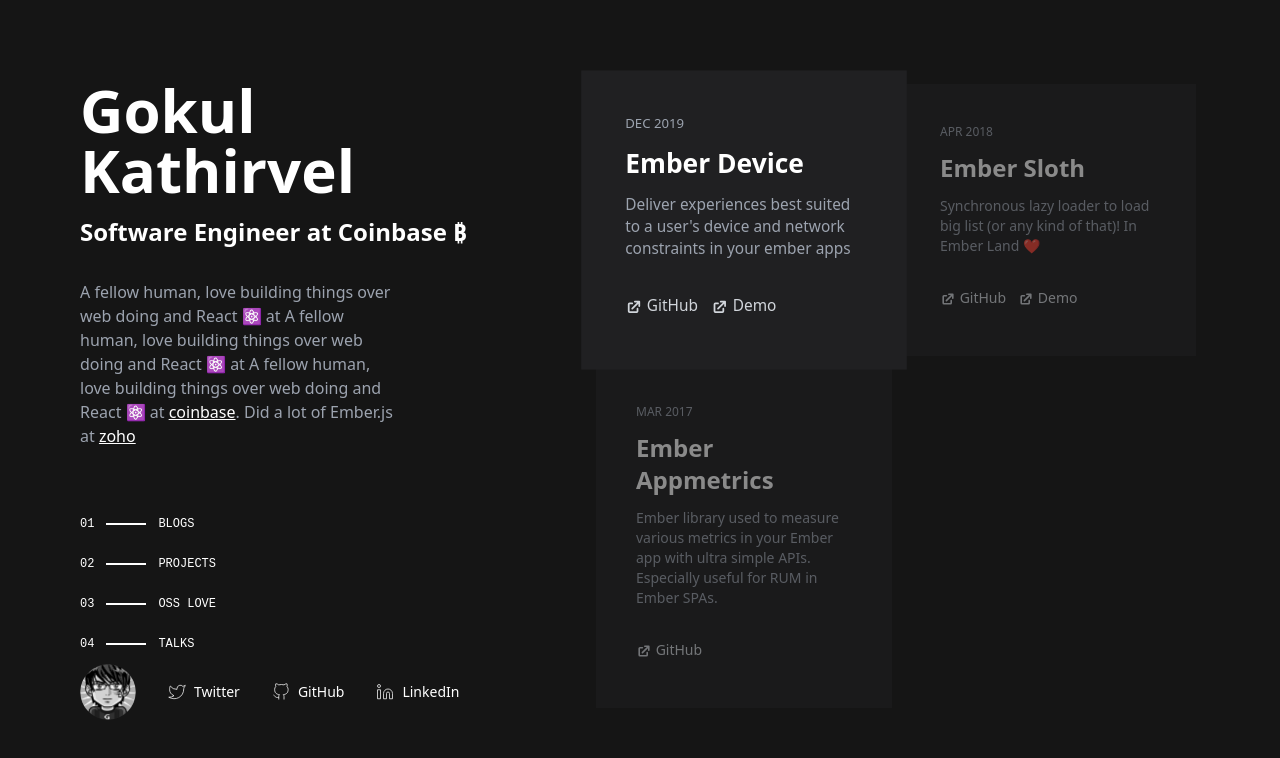
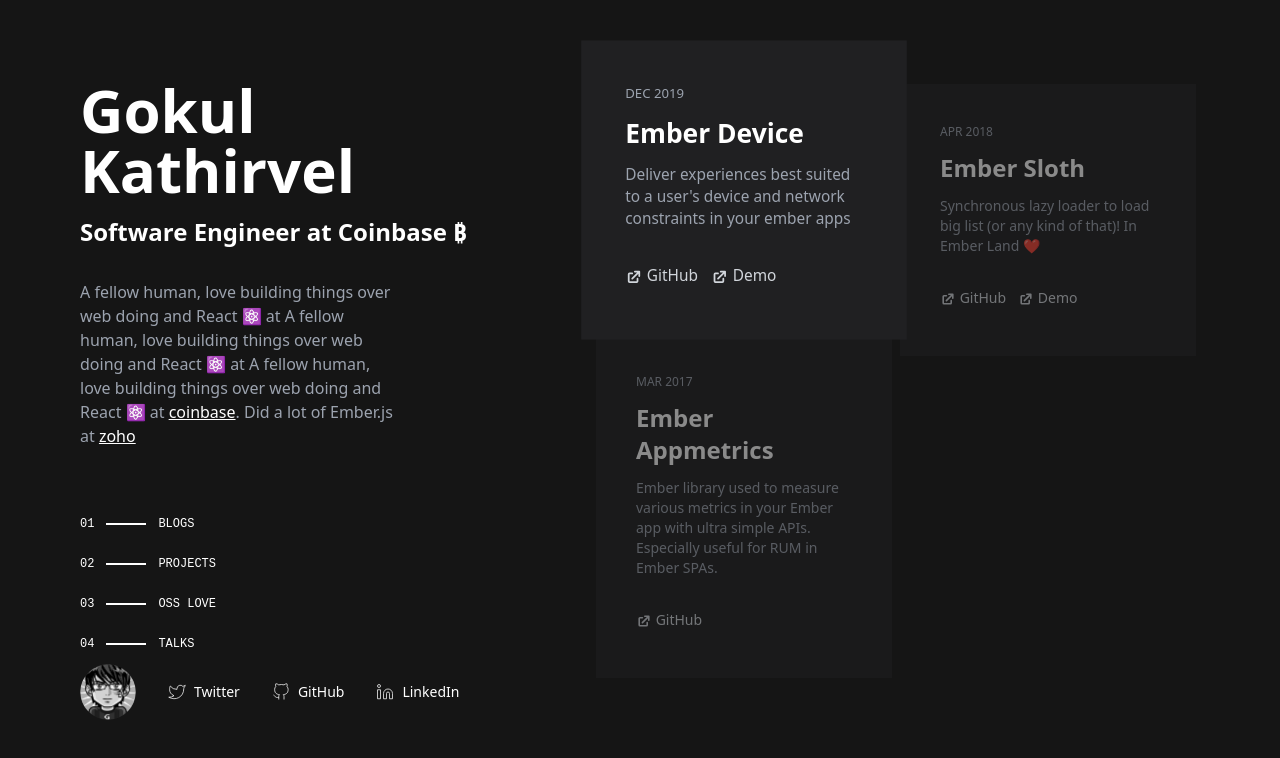
Before and after one commit to gokatz/personal-website-v2, an Astro site: page /oss in a window 1280 px wide. In both pictures the pointer is over the element 744 px from the left and 220 px from the top of the page. Built offline with nearby package versions, Linux system fonts and the light colour scheme; Astro itself is replaced by a stand-in of ours.

Commit message:
mansion shift style

```diff
--- a/src/components/MansionTile.astro
+++ b/src/components/MansionTile.astro
@@ -27,3 +27,16 @@
   <SimpleLinks links={links} />
 
 </article>
+
+<style>
+
+.mansion-tile {
+  /* m-1 is used as margin */
+  width: calc(50% - 0.5rem);
+}
+
+/*  for initial shift */
+.mansion-tile:nth-child(odd) {
+  transform: translateY(-30px);
+}
+</style>
--- a/src/styles/global.css
+++ b/src/styles/global.css
@@ -25,7 +25,15 @@
 }
 
 .tile:hover {
-  transform: scale(1.1);
+  transform: scale(1.1) !important;
+}
+
+.tile:hover:nth-child(odd) {
+  /*
+    handled translate here as while hovering
+    this will override mansion-tile's translateY
+  */
+  transform: translateY(-30px) scale(1.1) !important;
 }
 
 .font-monospace {
@@ -49,11 +57,6 @@
   opacity: 1;
 }
 
-.mansion-tile {
-  /* m-1 is used as margin */
-  width: calc(50% - 0.5rem);
-}
-
 .link-line-design {
   position: relative;
 }
```
